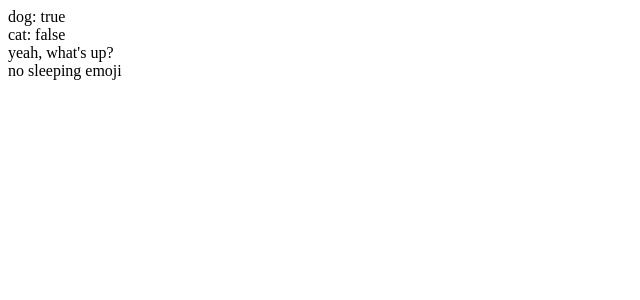
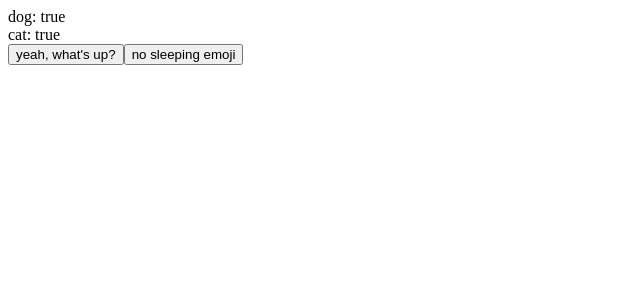
Before and after one commit to Cayuga007/lucid-lives, a React (Vite) app: page /Section1 in a window 1280 px wide. Shown: the top 300 px of the page, without its empty margins (0-640 px from the left). Built offline with nearby package versions, Linux system fonts and the light colour scheme.

Commit message:
structure working

```diff
--- a/src/Section1.jsx
+++ b/src/Section1.jsx
@@ -1,5 +1,5 @@
-import React, { useState, useRef, useEffect } from 'react';
-import './Section1_shapes.css'
+import React, { useState } from 'react';
+import './Section1_shapes.css';
 
 const message_list = [
     "hey",
@@ -10,46 +10,38 @@ const message_list = [
         ["WAKE UP", "jk"],
     ],
     "dogman",
-    ["im nervous", "WELL THEN WAKE UP!!"],
-    ["yeah, what's up?",
-        "that's good to hear",
-        "im doing good too"
+    "catman",
+    "bearman",
+    ["option 1?", "option 2"],
+    [
+        ["HELLO", "BYE"],
+        ["ROAR", "WOOF"],
     ],
-    ["no... sleeping emoji",
-        "WELL THEN WAKE UP!!",
-        "jk haha"
-    ],
-    "i've just been overthinking everything...",
-    "grad is coming up and i'm really scared",
-    ["yeah, me too",
-        ["i don't know if i picked the right major to study",
-            "yeah me too..."
-        ],
-        ["i don’t know what i’m gonna do afterwards",
-            "yeah me too..."
-        ],
-        ["i’m scared of losing you",
-            "aww, thanks :)",
-            "i don't want to lose you either"
-        ],
-        ["i'm gonna miss all my friends",
-            "me too!",
-            "i'm also not that good at keeping in touch..."
-        ]
-    ],
-    ["i'm not too worried",
-        "Really? Wow, you must have things sorted out huh",
-    ],
-    "ah, it’s getting late. I should probably try to sleep now",
-    "thanks for chatting with me, i really needed this"
-]
+];
 
 export function Section1() {
-    const [position, setPosition] = useState(2)
+    const [position, setPosition] = useState(2);
     const [messagesDisplayed, setMessagesDisplayed] = useState({
         "dog": true,
-        "cat": false,
-    })
+        "cat": true,
+    });
+
+    function addNextMessages(user_choice) {
+        const friend_messages = message_list[position + 1][user_choice];
+
+        for (let i = 0; i < friend_messages.length; i++) {
+            setMessagesDisplayed((prevState) => ({
+                ...prevState,
+                [friend_messages[i]]: true,
+            }));
+        }
+
+        let nextPosition = position + 1;
+        while (nextPosition < message_list.length && !Array.isArray(message_list[nextPosition])) {
+            nextPosition++;
+        }
+        setPosition(nextPosition); // Move to the next position
+    }
 
     return (
         <>
@@ -58,9 +50,12 @@ export function Section1() {
                     {key}: {value.toString()}
                 </div>
             ))}
-            {message_list[position].map((message, index) => (
-                <div key={index}>{message}</div>
-            ))}
+            {Array.isArray(message_list[position]) &&
+                message_list[position].map((message, index) => (
+                    <button key={index} onClick={() => addNextMessages(index)}>
+                        {message}
+                    </button>
+                ))}
         </>
-    )
+    );
 }
```
